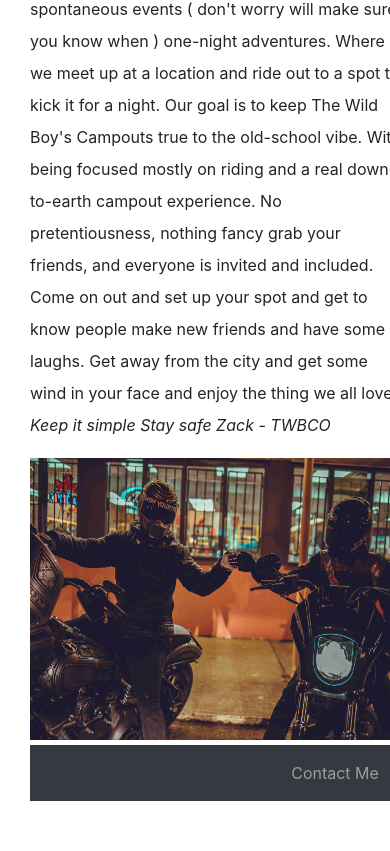
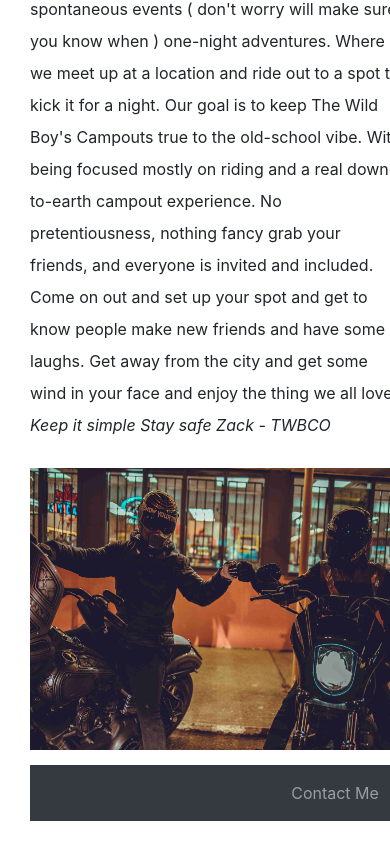
Before and after one commit to ajanes780/wildboyscampoutwebsite, a React (Create React App) app: page / in a window 390 px wide. Shown: the part 1627-2478 px from the top of the page. Built offline with nearby package versions, Linux system fonts and the light colour scheme.

Commit message:
fix mobile margins

```diff
--- a/src/components/newComponentLeft/newsComponentLeftStyle.scss
+++ b/src/components/newComponentLeft/newsComponentLeftStyle.scss
@@ -20,14 +20,16 @@
 
 .news-image-left {
   flex-direction: column;
-  width: 40vw;
+  width: 40%;
   // height: 100%;
+  margin: 10px 0px;
 }
 
 @media (max-width: 768px) {
   .news-component-left {
     display: flex;
     flex-wrap: wrap-reverse;
+    justify-content: center;
     // justify-content: space-between;
     // height: 50px;
     margin: 5px 0px;
```
